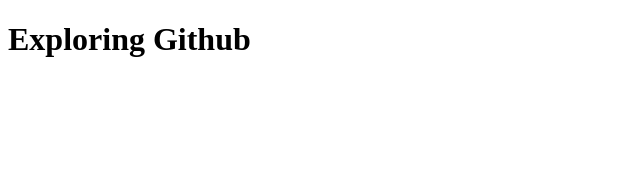
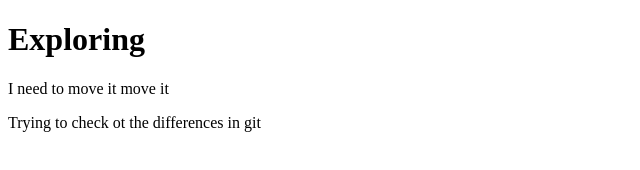
Before and after one commit to fardincodes1/my-third-github, a plain HTML site: page index.html in a window 1280 px wide. Shown: the whole page, without its empty margins (0-640 px from the left). Drawn offline with Linux system fonts and the light colour scheme.

Commit message:
providing a new paragraph

```diff
--- a/index.html
+++ b/index.html
@@ -6,6 +6,8 @@
     <title>Exploring Github</title>
 </head>
 <body>
-    <h1>Exploring Github</h1>
+    <h1>Exploring</h1>
+    <p>I need to move it move it</p>
+    <p>Trying to check ot the differences in git</p>
 </body>
 </html>
```
